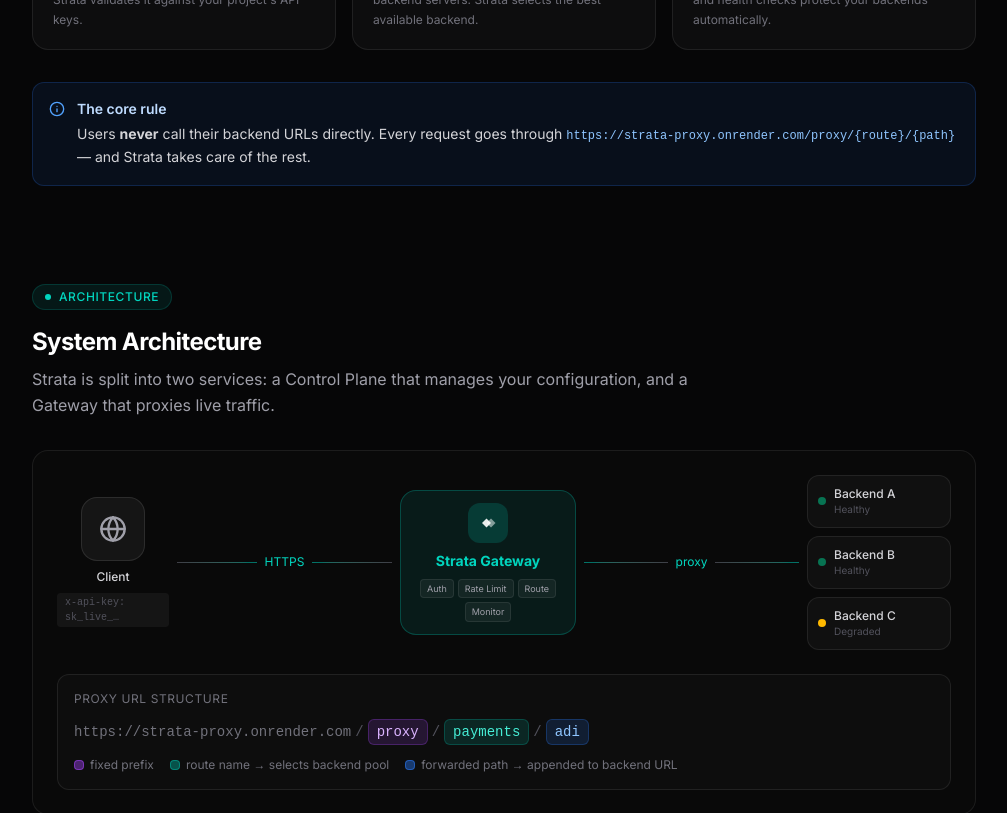
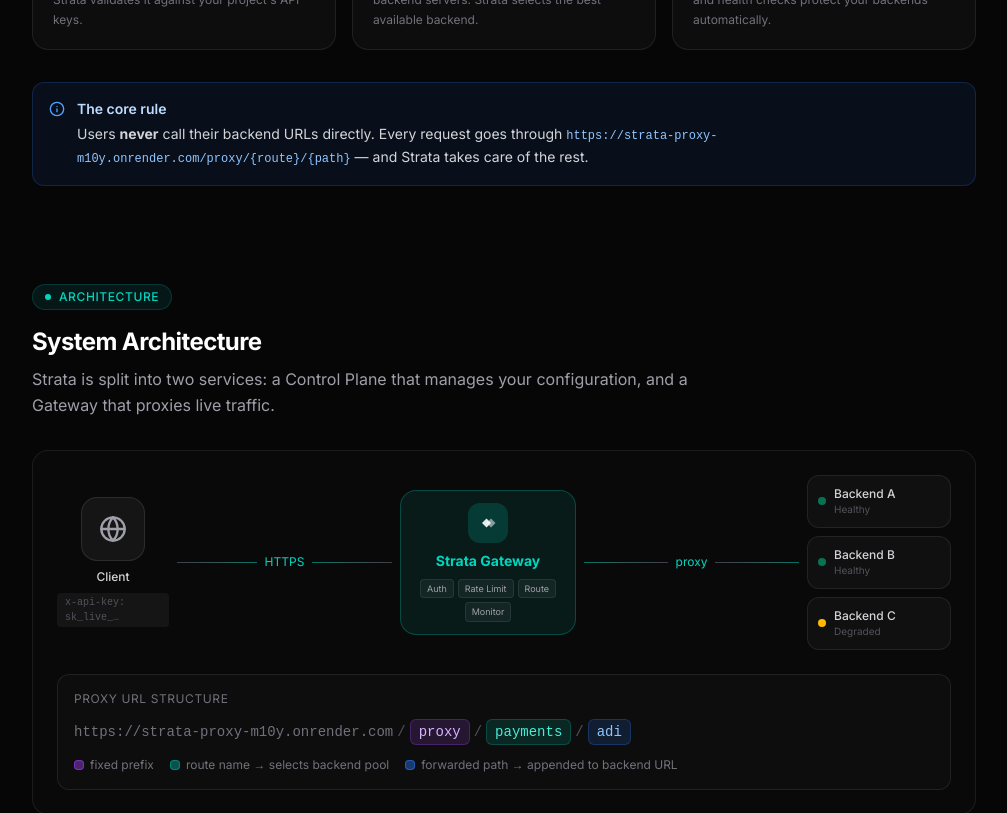
Before and after one commit to Advtik/Strata-frontend, a React (Vite) app: page /docs in a window 1280 px wide. Shown: the part 960-1773 px from the top of the page, without its empty margins (256-1263 px from the left). Built offline with nearby package versions, Linux system fonts and the light colour scheme; no server answers.

Commit message:
proxy endpoint fixed

```diff
--- a/src/pages/StrataDocsPage.jsx
+++ b/src/pages/StrataDocsPage.jsx
@@ -30,7 +30,7 @@
 // ─────────────────────────────────────────────
 // CONSTANTS
 // ─────────────────────────────────────────────
-const PROXY_BASE = "https://strata-proxy.onrender.com";
+const PROXY_BASE = "https://strata-proxy-m10y.onrender.com";
 
 const NAV_SECTIONS = [
   { id: "intro",        label: "Introduction",       icon: BookOpen },
@@ -975,7 +975,7 @@
                   The full key value is displayed exactly once after generation. Strata stores only a hash. Copy it before closing the modal.
                 </Callout>
                 <p className="text-sm text-zinc-400 leading-relaxed">Pass the key in every proxied request using the <code className="text-blue-300 font-mono text-xs bg-white/5 px-1.5 py-0.5 rounded">x-api-key</code> header:</p>
-                <CodeBlock language="http" code={`GET /proxy/payments/users HTTP/1.1\nHost: strata-proxy.onrender.com\nx-api-key: sk_live_xxxxxxxxxxxxxxxxxxxxxxxxxxxxxxxx`} />
+                <CodeBlock language="http" code={`GET /proxy/payments/users HTTP/1.1\nHost: strata-proxy-m10y.onrender.com\nx-api-key: sk_live_xxxxxxxxxxxxxxxxxxxxxxxxxxxxxxxx`} />
               </div>
             </div>
 
```
